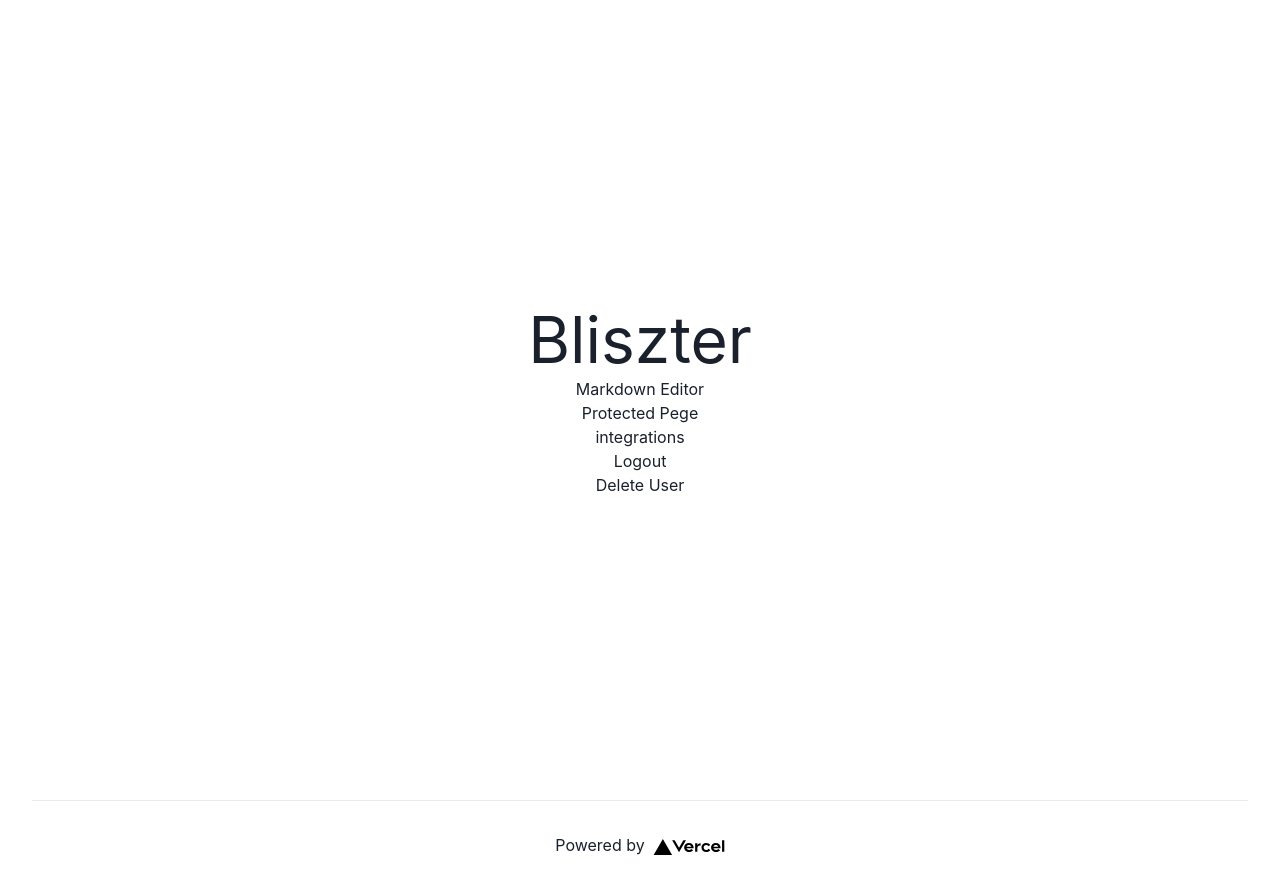
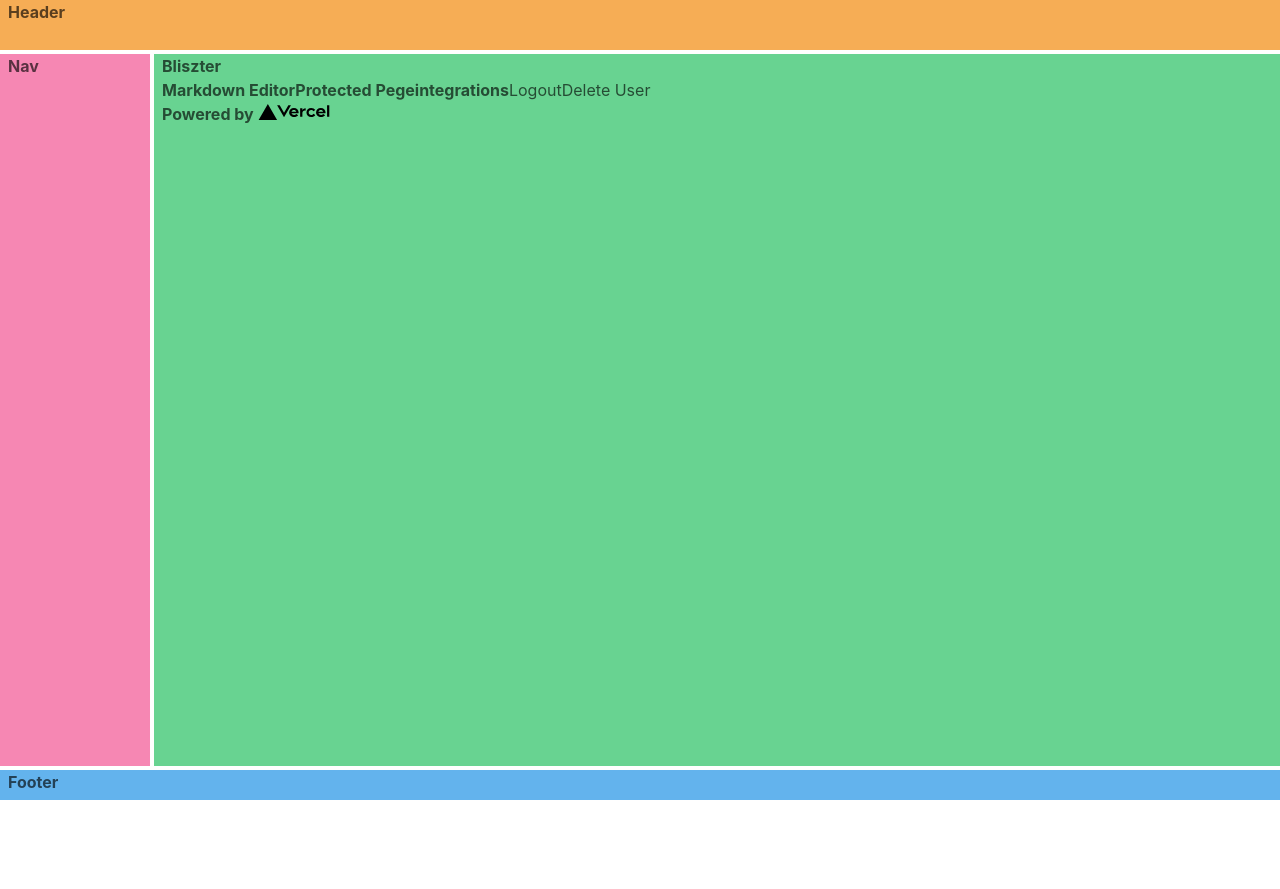
Before and after one commit to arjunlubana/bliszter, a Next.js app: page / in a window 1280 px wide. After the commit the page ends 800 px from the top, so only its background shows below. Built offline with nearby package versions, Linux system fonts and the light colour scheme; what supertokens-auth-react would draw is missing.

Commit message:
Add basic UI layouts

```diff
--- /dev/null
+++ b/layouts/editor-layout.tsx
@@ -0,0 +1,3 @@
+export default function EditorLayout({ children }) {
+  return <>{children}</>;
+}
--- /dev/null
+++ b/layouts/index.tsx
@@ -0,0 +1,32 @@
+import { ChakraProvider, Grid, GridItem } from "@chakra-ui/react";
+
+export default function Layout({ children }) {
+  return (
+    <ChakraProvider>
+      <Grid
+        templateAreas={`"header header"
+                  "nav main"
+                  "footer footer"`}
+        gridTemplateRows={"50px 1fr 30px"}
+        gridTemplateColumns={"150px 1fr"}
+        h="100vh"
+        gap="1"
+        color="blackAlpha.700"
+        fontWeight="bold"
+      >
+        <GridItem pl="2" bg="orange.300" area={"header"}>
+          Header
+        </GridItem>
+        <GridItem pl="2" bg="pink.300" area={"nav"}>
+          Nav
+        </GridItem>
+        <GridItem pl="2" bg="green.300" area={"main"}>
+          {children}
+        </GridItem>
+        <GridItem pl="2" bg="blue.300" area={"footer"}>
+          Footer
+        </GridItem>
+      </Grid>
+    </ChakraProvider>
+  );
+}
--- a/pages/_app.tsx
+++ b/pages/_app.tsx
@@ -1,19 +1,26 @@
-import { ChakraProvider } from "@chakra-ui/react";
+import type { NextPage } from "next";
 import { AppProps } from "next/app";
+import type { ReactElement, ReactNode } from "react";
 import React from "react";
 import SuperTokensReact, { SuperTokensWrapper } from "supertokens-auth-react";
 import Session from "supertokens-auth-react/recipe/session";
 import { redirectToAuth } from "supertokens-auth-react/recipe/thirdpartyemailpassword";
-import "../styles/globals.css";
+import { frontendConfig } from "../supertokens/frontendConfig";
 
-import { frontendConfig } from "../supertokens/frontendConfig";
+export type NextPageWithLayout<P = {}, IP = P> = NextPage<P, IP> & {
+  getLayout?: (page: ReactElement) => ReactNode;
+};
+
+type AppPropsWithLayout = AppProps & {
+  Component: NextPageWithLayout;
+};
 
 if (typeof window !== "undefined") {
   // we only want to call this init function on the frontend, so we check typeof window !== 'undefined'
   SuperTokensReact.init(frontendConfig());
 }
 
-function MyApp({ Component, pageProps }: AppProps) {
+function MyApp({ Component, pageProps }: AppPropsWithLayout) {
   React.useEffect(() => {
     async function doRefresh() {
       // pageProps.fromSupertokens === 'needs-refresh' will be true
@@ -42,13 +49,13 @@ function MyApp({ Component, pageProps }: AppProps) {
 
     return null;
   }
-  return (
-    <ChakraProvider>
-      <SuperTokensWrapper>
+
+  // Use the layout defined at the page level, if available
+  const getLayout = Component.getLayout ?? ((page) => page);
+  return getLayout(
+    <SuperTokensWrapper>
         <Component {...pageProps} />
-      </SuperTokensWrapper>
-    </ChakraProvider>
+    </SuperTokensWrapper>
   );
 }
-
 export default MyApp;
--- a/pages/index.tsx
+++ b/pages/index.tsx
@@ -1,23 +1,24 @@
-import type { NextPage } from "next";
-import React from "react";
 import Head from "next/head";
 import Image from "next/image";
 import Link from "next/link";
+import { ReactElement } from "react";
+import DeleteUser from "../components/deleteUser";
 import Logout from "../components/logout";
-import styles from "../styles/Home.module.css";
-import DeleteUser from "../components/deleteUser";
+import Layout from "../layouts";
+import NestedLayout from "../layouts/editor-layout";
+import type { NextPageWithLayout } from "./_app";
 
-const Home: NextPage = () => {
+const Home: NextPageWithLayout = () => {
   return (
-    <div className={styles.container}>
+    <div>
       <Head>
         <title>Create Next App</title>
         <meta name="description" content="Generated by create next app" />
         <link rel="icon" href="/favicon.ico" />
       </Head>
 
-      <main className={styles.main}>
-        <h1 className={styles.title}>Bliszter</h1>
+      <main>
+        <h1>Bliszter</h1>
         <Link href="/editor">
           <a>Markdown Editor</a>
         </Link>
@@ -31,14 +32,14 @@ const Home: NextPage = () => {
         <DeleteUser />
       </main>
 
-      <footer className={styles.footer}>
+      <footer>
         <a
           href="https://vercel.com?utm_source=create-next-app&utm_medium=default-template&utm_campaign=create-next-app"
           target="_blank"
           rel="noopener noreferrer"
         >
           Powered by{" "}
-          <span className={styles.logo}>
+          <span>
             <Image src="/vercel.svg" alt="Vercel Logo" width={72} height={16} />
           </span>
         </a>
@@ -47,4 +48,11 @@ const Home: NextPage = () => {
   );
 };
 
+Home.getLayout = function getLayout(page: ReactElement) {
+  return (
+    <Layout>
+      <NestedLayout>{page}</NestedLayout>
+    </Layout>
+  );
+};
 export default Home;
```
